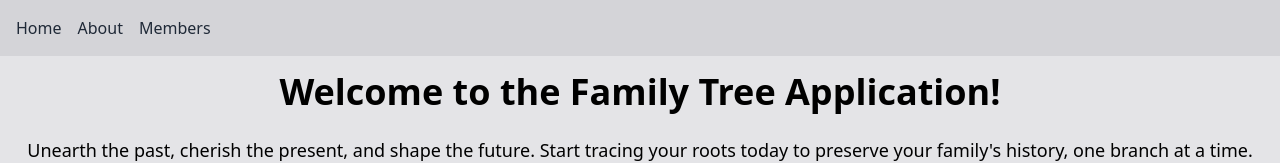
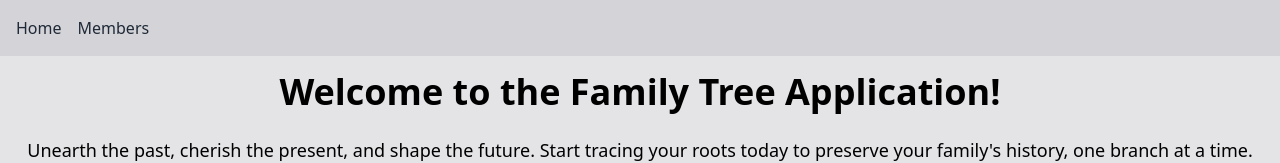
Before and after one commit to stephane-nguyen/FamilyTree, a SvelteKit app in the folder client/: page / in a window 1280 px wide. Shown: the top 163 px of the page. Built offline with nearby package versions, Linux system fonts and the light colour scheme.

Commit message:
Remove about

```diff
--- a/client/src/routes/+layout.svelte
+++ b/client/src/routes/+layout.svelte
@@ -6,10 +6,8 @@
 <nav class="flex items-center justify-between bg-zinc-300 p-4">
 	<div class="flex items-center space-x-4">
 		<a href="/" class="text-gray-800 hover:text-gray-600">Home</a>
-		<a href="/about" class="text-gray-800 hover:text-gray-600">About</a>
 		<a href="/members" class="text-gray-800 hover:text-gray-600">Members</a>
 	</div>
-
 	<div>
 		<a href="/login" class="px-4 py-2 text-gray-800 hover:text-gray-600">
 			<iconify-icon icon="material-symbols:login" />
--- a/client/src/routes/about/+page.svelte
+++ /dev/null
@@ -1,3 +0,0 @@
-<h1>Why this app?</h1>
-
-<p>Use this app to create your family tree!</p>
```
